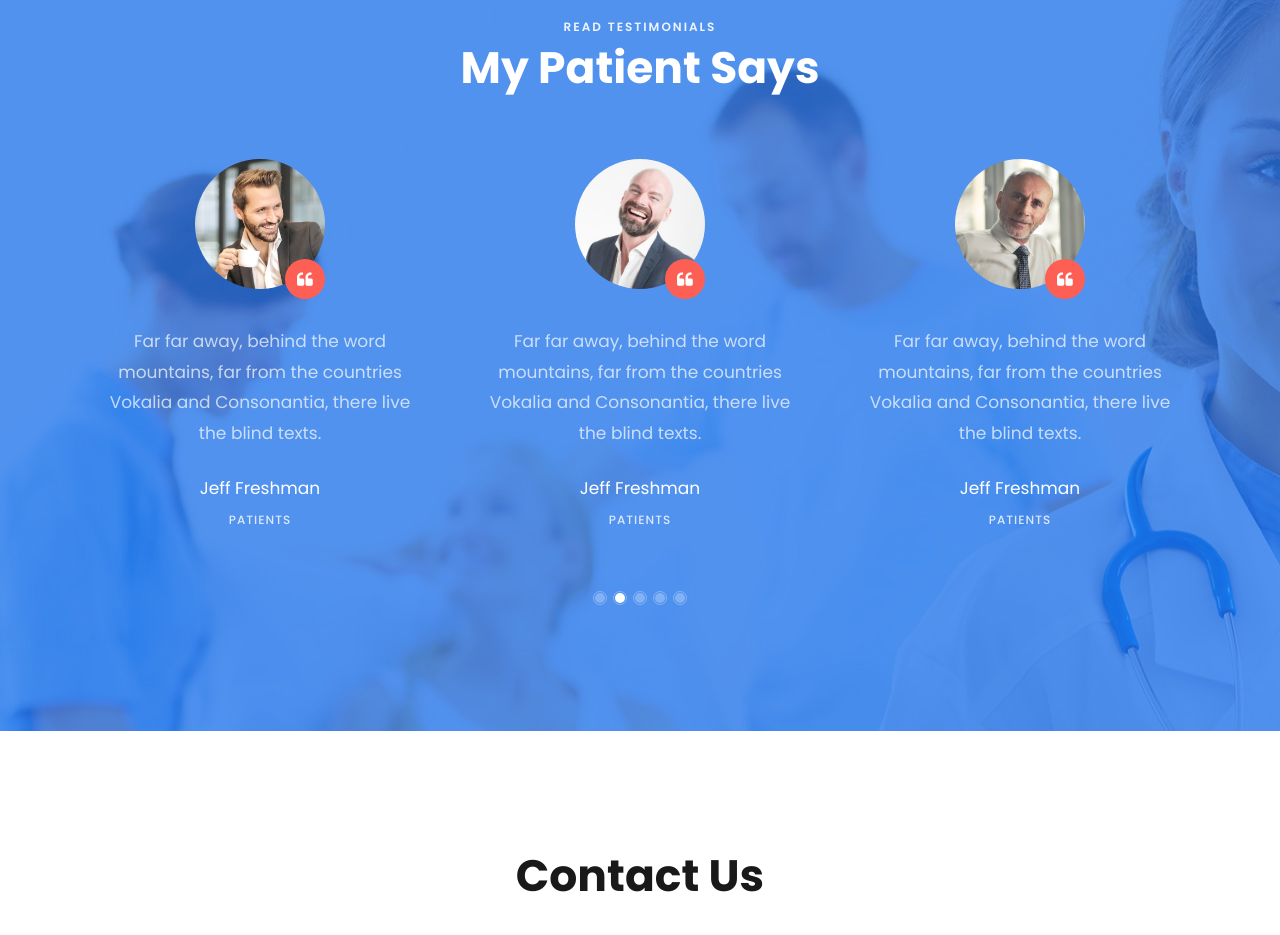
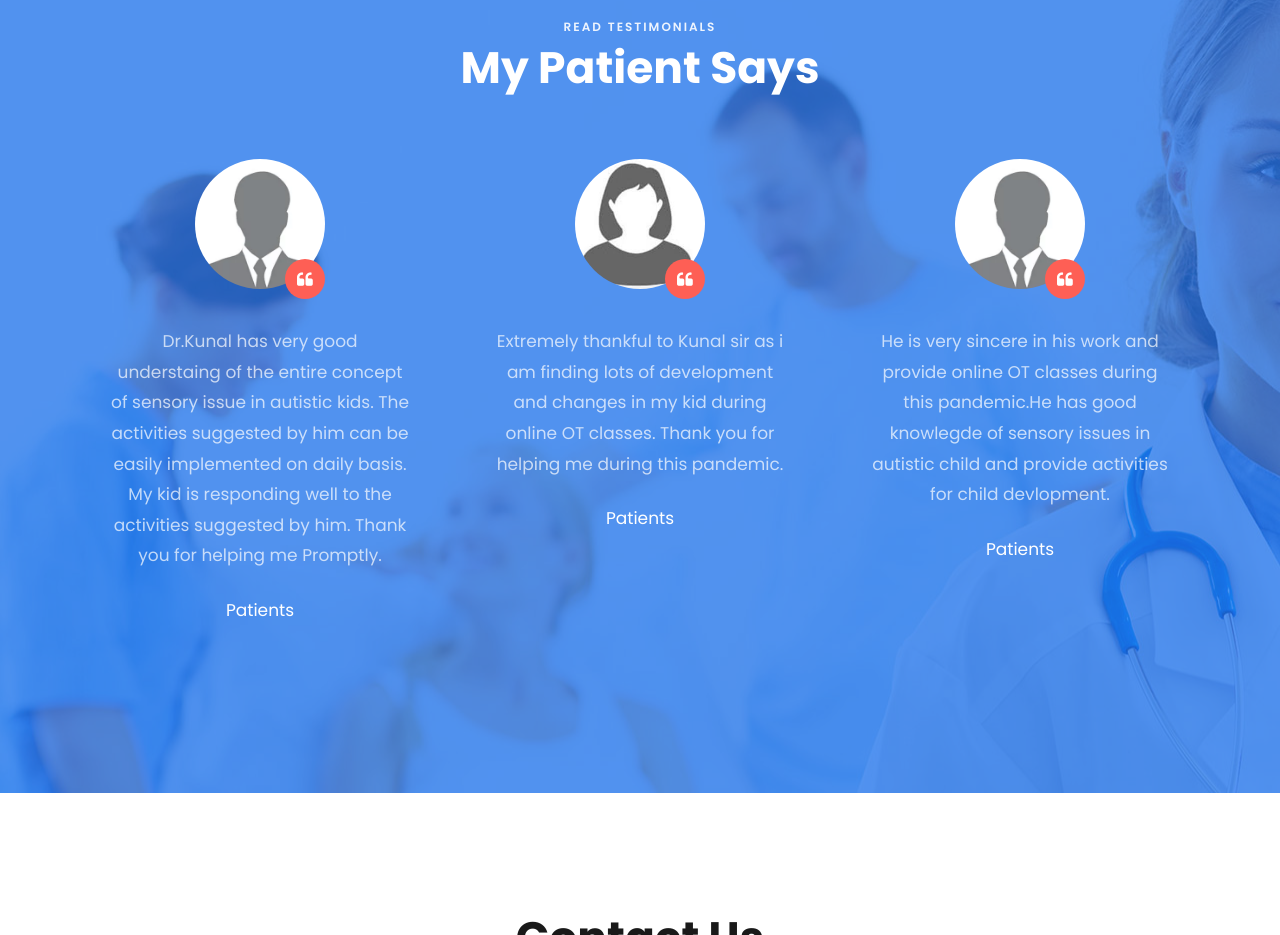
Before and after one commit to kunalot/kunalot.github.io, a plain HTML site: page index.html in a window 1280 px wide. Shown: the part 2820-3755 px from the top of the page. Drawn offline with Linux system fonts and the light colour scheme; some packages are replaced by stand-ins of ours; no server answers; files whose address does not match are found by name.

Commit message:
testimonial

```diff
--- a/index.html
+++ b/index.html
@@ -632,6 +632,48 @@
             <div class="carousel-testimony owl-carousel ftco-owl">
               <div class="item">
                 <div class="testimony-wrap text-center py-4 pb-5">
+                  <div class="user-img" style="background-image: url(images/dummy1.jpg)">
+                    <span class="quote d-flex align-items-center justify-content-center">
+                      <i class="icon-quote-left"></i>
+                    </span>
+                  </div>
+                  <div class="text px-4">
+                    <p class="mb-4">Dr.Kunal has very good understaing of the entire concept of sensory issue in autistic kids. The activities suggested by him can be easily implemented on daily basis. My kid is responding well to the activities suggested by him. Thank you for helping me Promptly.</p>
+                    <p class="name">Patients</p>
+                    <!-- <span class="position">Patients</span> -->
+                  </div>
+                </div>
+              </div>
+              <div class="item">
+                <div class="testimony-wrap text-center py-4 pb-5">
+                  <div class="user-img" style="background-image: url(images/dummy2.jpg)">
+                    <span class="quote d-flex align-items-center justify-content-center">
+                      <i class="icon-quote-left"></i>
+                    </span>
+                  </div>
+                  <div class="text px-4">
+                    <p class="mb-4">Extremely thankful to Kunal sir as i am finding lots of development and changes in my kid during online OT classes. Thank you for helping me during this pandemic.</p>
+                    <p class="name">Patients</p>
+                    <!-- <span class="position">Patients</span> -->
+                  </div>
+                </div>
+              </div>
+              <div class="item">
+                <div class="testimony-wrap text-center py-4 pb-5">
+                  <div class="user-img" style="background-image: url(images/dummy1.jpg)">
+                    <span class="quote d-flex align-items-center justify-content-center">
+                      <i class="icon-quote-left"></i>
+                    </span>
+                  </div>
+                  <div class="text px-4">
+                    <p class="mb-4">He is very sincere in his work and provide online OT classes during this pandemic.He has good knowlegde of sensory issues in autistic child and provide activities for child devlopment.</p>
+                    <p class="name">Patients</p>
+                    <!-- <span class="position">Patients</span> -->
+                  </div>
+                </div>
+              </div>
+             <!--  <div class="item">
+                <div class="testimony-wrap text-center py-4 pb-5">
                   <div class="user-img" style="background-image: url(images/person_1.jpg)">
                     <span class="quote d-flex align-items-center justify-content-center">
                       <i class="icon-quote-left"></i>
@@ -643,22 +685,8 @@
                     <span class="position">Patients</span>
                   </div>
                 </div>
-              </div>
-              <div class="item">
-                <div class="testimony-wrap text-center py-4 pb-5">
-                  <div class="user-img" style="background-image: url(images/person_2.jpg)">
-                    <span class="quote d-flex align-items-center justify-content-center">
-                      <i class="icon-quote-left"></i>
-                    </span>
-                  </div>
-                  <div class="text px-4">
-                    <p class="mb-4">Far far away, behind the word mountains, far from the countries Vokalia and Consonantia, there live the blind texts.</p>
-                    <p class="name">Jeff Freshman</p>
-                    <span class="position">Patients</span>
-                  </div>
-                </div>
-              </div>
-              <div class="item">
+              </div> -->
+             <!--  <div class="item">
                 <div class="testimony-wrap text-center py-4 pb-5">
                   <div class="user-img" style="background-image: url(images/person_3.jpg)">
                     <span class="quote d-flex align-items-center justify-content-center">
@@ -671,35 +699,7 @@
                     <span class="position">Patients</span>
                   </div>
                 </div>
-              </div>
-              <div class="item">
-                <div class="testimony-wrap text-center py-4 pb-5">
-                  <div class="user-img" style="background-image: url(images/person_1.jpg)">
-                    <span class="quote d-flex align-items-center justify-content-center">
-                      <i class="icon-quote-left"></i>
-                    </span>
-                  </div>
-                  <div class="text px-4">
-                    <p class="mb-4">Far far away, behind the word mountains, far from the countries Vokalia and Consonantia, there live the blind texts.</p>
-                    <p class="name">Jeff Freshman</p>
-                    <span class="position">Patients</span>
-                  </div>
-                </div>
-              </div>
-              <div class="item">
-                <div class="testimony-wrap text-center py-4 pb-5">
-                  <div class="user-img" style="background-image: url(images/person_3.jpg)">
-                    <span class="quote d-flex align-items-center justify-content-center">
-                      <i class="icon-quote-left"></i>
-                    </span>
-                  </div>
-                  <div class="text px-4">
-                    <p class="mb-4">Far far away, behind the word mountains, far from the countries Vokalia and Consonantia, there live the blind texts.</p>
-                    <p class="name">Jeff Freshman</p>
-                    <span class="position">Patients</span>
-                  </div>
-                </div>
-              </div>
+              </div> -->
             </div>
           </div>
         </div>
```
Also changed, not shown: images/dummy1.jpg (added), images/dummy2.jpg (added).
